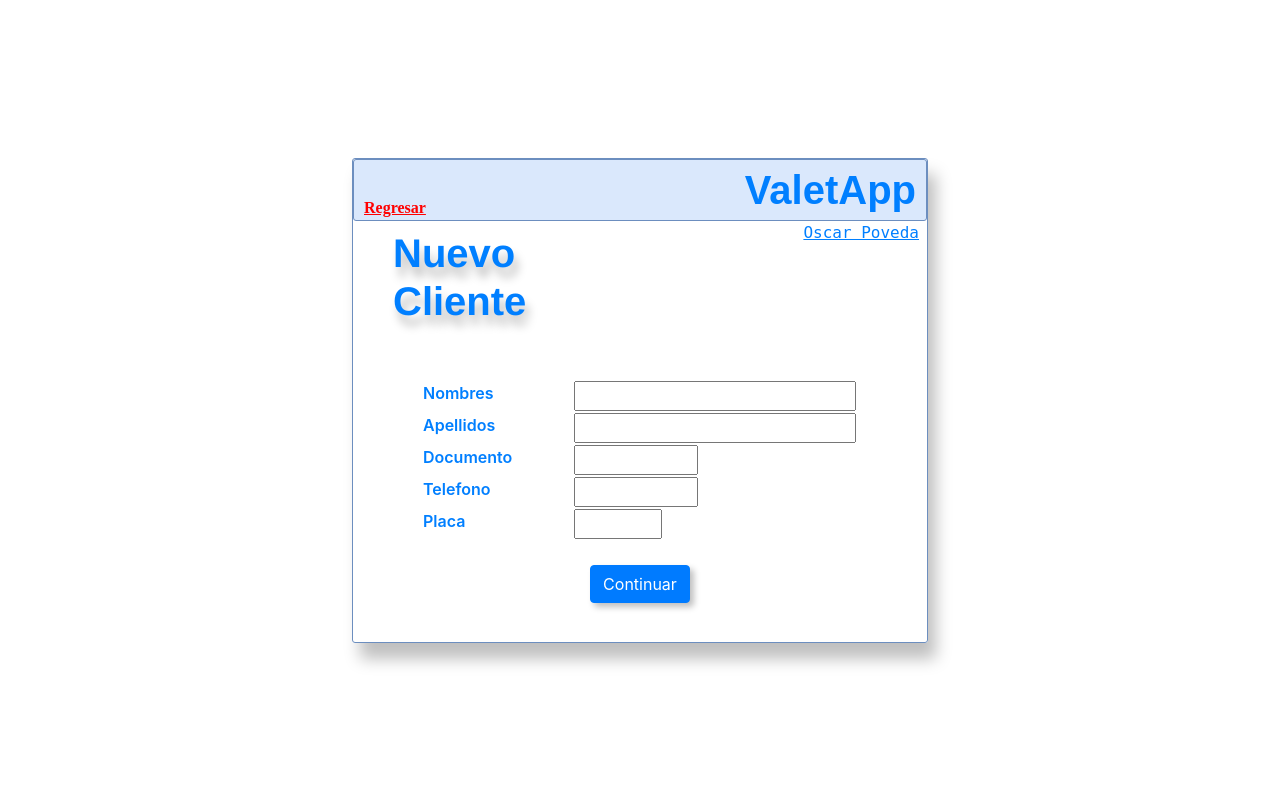
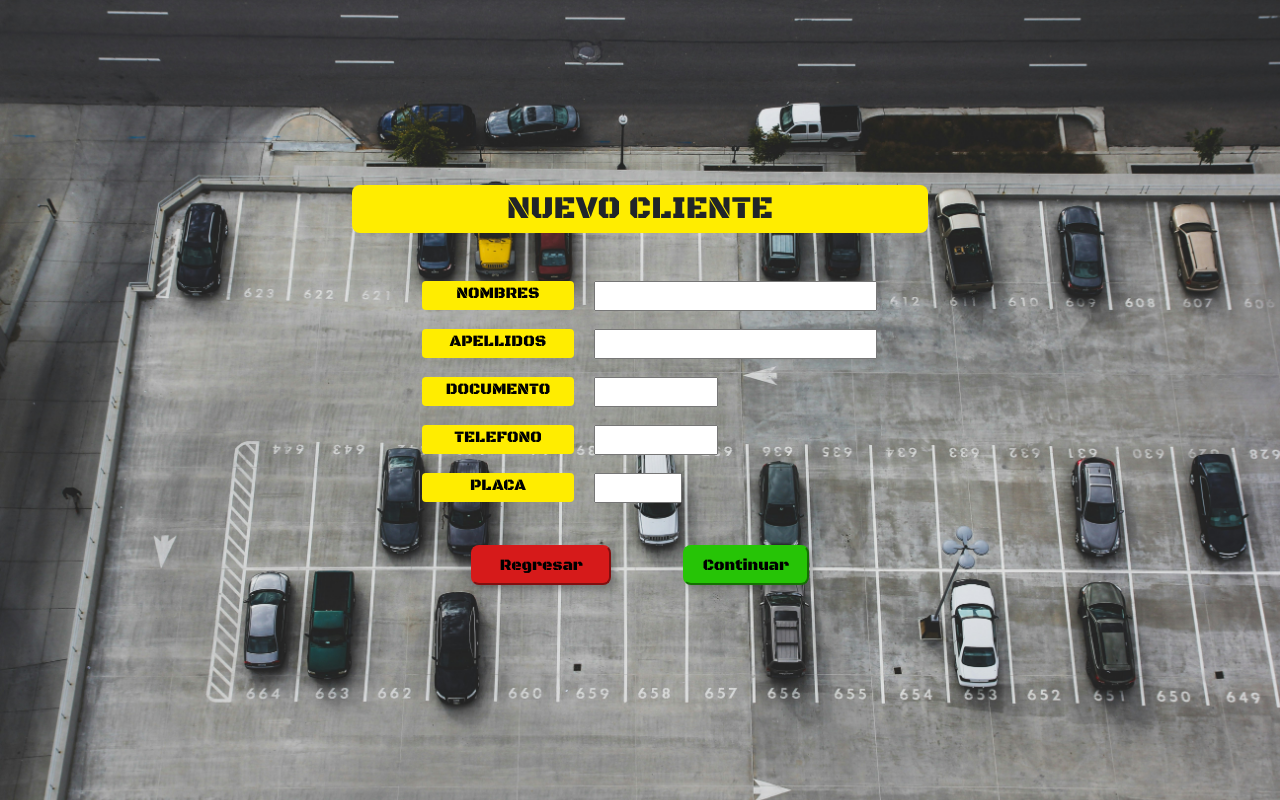
Before and after one commit to Oskrpov/ValetApp, a PHP site: page /src/nuevo_cliente.html in a window 1280 px wide. Run offline with PHP 8.4, Linux system fonts and the light colour scheme.

Commit message:
actualización pagina de nuevo cliente

```diff
--- a/css/Estilo_Nuevo_Cliente.css
+++ b/css/Estilo_Nuevo_Cliente.css
@@ -1,153 +1,46 @@
+body{
+    background-image: url(../src/sources/john-matychuk-yvfp5YHWGsc-unsplash.jpg);
+    background-size:cover;
+    background-attachment: fixed;
+}
 .formulario{
-    border-style: solid;
-    border-color: #6C8EBF;
-    border-width: 1px;
-    border-radius: 3px;
-    border-radius: 3px;
     width: 45%;
-    box-shadow: 8.0px 16.0px 16.0px hsl(0deg 0% 0% / 0.25);
 }
-.titulo{
+.seccion{
     display: flex;
-    flood-color: #007FFF;
-    font-size: 40px;
-    font-weight: bold;
-    font-family: Arial, Helvetica, sans-serif;
-    background-color: #DAE8FC;
-    border-style: solid;
-    border-color: #6C8EBF;
-    border-width: 1px;
-    border-radius: 3px;
 }
-.regresar{
-    margin-left: 10px;
-    color: red;
-    text-decoration: underline;
-    font-family: 'Times New Roman';
-    display: inline-table;
-    font-size: medium;
-    width: 50%;
-   text-align: left;
+label{
+    text-align: center;
+    border-radius: 4px;
+    background-color: #ffed00;
+    width: 100%;
+    height: 60%;
 }
 .texto{
-    margin-left: 30px;
-    color: red;
-    display: table-cell;
-    vertical-align: bottom;
-}
-.ValetApp{
-    color: #007FFF;
-    margin-right: 10px;
-    width: 50%;
-    text-align: right;
-}
-.header{
-    display: flex;
-}
-.nuevocliente{
-    font-size: 400px;
-    margin-top: 8px;
-    margin-left: 40px;
-    width: 50%;
-    text-align: left;
-}
-.nuevocliente h3{
-    color: #007fff;
-    font-weight: bold;
-    font-family: Helvetica;
-    font-size: 40px;
-    text-shadow: 4.0px 10.0px 10.0px hsl(0deg 0% 0% / 0.25);
-}
-.usuarioreg{
-    text-decoration: underline;
-    font-family: monospace;
-    color: #007FFF;
-    margin-right: 3px;
-    font-family:monospace;
-    width: 50%;
-    text-align: right;
-}
-.usuarioreg a{
-    margin-right: 5px;
-}
-.sec1{
-    display: flex;
-}
-.nomb{
+    font-family: "Black Ops One", serif;
     margin-left: 70px;
-    color: #007FFF;
+    color: black;
     width: 30%;
     text-align: left;
 }
-.inp1{
+.input1{
     margin-right: 0;
     width: 70%;
 }
-.inpnombres{
+.inptexto{
+    margin-left: 20px;
     width: 80%;
 }
-.sec2{
-    display: flex;
-}
-.apell{
-    margin-left: 70px;
-    color: #007FFF;
-    width: 30%;
-    text-align: left;
-}
-.inp2{
-    margin-right: 0;
-    width: 70%;
-}
-.inpapellidos{
-    width: 80%;
-}
-.sec3{
-    display: flex;
-}
-.doc{
-    margin-left: 70px;
-    color: #007FFF;
-    width: 30%;
-    text-align: left;
-}
-.inp3{
-    margin-right: 0;
-    width: 70%;
-}
 .inpdocumento{
+    margin-left: 20px;
     width: 35%;
 }
-.sec4{
-    display: flex;
-}
-.tel{
-    margin-left: 70px;
-    color: #007FFF;
-    width: 30%;
-    text-align: left;
-}
-.inp4{
-    margin-right: 0;
-    width: 70%;
-}
 .inptelefono{
+    margin-left: 20px;
     width: 35%;
 }
-.sec5{
-    display: flex;
-}
-.plac{
-    margin-left: 70px;
-    color: #007FFF;
-    width: 30%;
-    text-align: left;
-}
-.inp5{
-    margin-right: 0;
-    width: 70%;
-}
 .inpplaca{
+    margin-left: 20px;
     width: 25%;
 }
 .boton{
@@ -155,18 +48,37 @@
     justify-content: center;
     margin-bottom: 15px;
 }
-label{
-    font-weight: 600;
-}
 button{
+    height: 40px;
+    width: 140px;
     box-shadow: 4.0px 4.0px 6.0px hsl(0deg 0% 0% / 0.25);
 }
-#botonbuscar{
-    margin-left: 46px;
-    width: 120px;
-    height: 35px;
+#Continuar:hover{
+    background: #26a80c;
+    color: rgb(0, 0, 0);
 }
-#titulo{
-    margin-top: 20px;
-    font-size: 30px;
+#Continuar{
+    border-color: #26c406;
+    background-color: #26c406;
+    font-family: "Black Ops One", serif;
+    border-radius: 8px;
+    margin-left: 10%;
 }
+#regresar:hover{
+    background: #b61616;
+    color: rgb(0, 0, 0);
+}
+#regresar{
+    background-color: #d61a1a;
+    border-color: #d61a1a;
+    font-family: "Black Ops One", serif;
+    border-radius: 8px;
+    margin-right: 10%;
+}
+.titulo{
+    background-color: #ffed00;
+    border-radius: 8px;
+    text-align: center;
+    font-size: xx-large;
+    font-family: "Black Ops One", serif;
+}
--- a/js/main.js
+++ b/js/main.js
@@ -18,3 +18,11 @@ document.addEventListener("click", (e)=>{
     if(e.target.matches("#cierre")) location.href="inicio_sesión.html"
 }
 )
+document.addEventListener("click", (e)=>{
+    if(e.target.matches("#regresar")) location.href="index.html"
+}
+)
+document.addEventListener("click", (e)=>{
+    if(e.target.matches("#Continuar")) location.href="novedades_vehiculo.html"
+}
+)
--- a/src/index.html
+++ b/src/index.html
@@ -7,8 +7,8 @@
     <link rel="stylesheet" href="../css/estilo_Index.css">
     <link rel="stylesheet" href="https://stackpath.bootstrapcdn.com/bootstrap/4.3.1/css/bootstrap.min.css" integrity="sha384-ggOyR0iXCbMQv3Xipma34MD+dH/1fQ784/j6cY/iJTQUOhcWr7x9JvoRxT2MZw1T" crossorigin="anonymous">
     <link rel="preconnect" href="https://fonts.googleapis.com">
-  <link rel="preconnect" href="https://fonts.gstatic.com" crossorigin>
-<link href="https://fonts.googleapis.com/css2?family=Black+Ops+One&display=swap" rel="stylesheet">
+    <link rel="preconnect" href="https://fonts.gstatic.com" crossorigin>
+    <link href="https://fonts.googleapis.com/css2?family=Black+Ops+One&display=swap" rel="stylesheet">
   </head>
   <body class="d-flex justify-content-center align-items-center vh-100">
   <div class=" formulario">
--- a/src/nuevo_cliente.html
+++ b/src/nuevo_cliente.html
@@ -4,70 +4,65 @@
     <title>Cliente Nuevo</title>
     <meta charset="utf-8">
     <meta name="viewport" content="width=device-width, initial-scale=1, shrink-to-fit=no">
+    <link rel="preconnect" href="https://fonts.googleapis.com">
+    <link rel="preconnect" href="https://fonts.gstatic.com" crossorigin>
+    <link href="https://fonts.googleapis.com/css2?family=Black+Ops+One&display=swap" rel="stylesheet">
     <link rel="stylesheet" href="../css/Estilo_Nuevo_Cliente.css">
     <link rel="stylesheet" href="https://stackpath.bootstrapcdn.com/bootstrap/4.3.1/css/bootstrap.min.css" integrity="sha384-ggOyR0iXCbMQv3Xipma34MD+dH/1fQ784/j6cY/iJTQUOhcWr7x9JvoRxT2MZw1T" crossorigin="anonymous">
   </head>
   <body class="d-flex justify-content-center align-items-center vh-100">
     <div class="formulario">
-        <div class="titulo">
-            <div class="regresar">
-                <a class="texto" href="../src/Index.html">Regresar</a>
-            </div>
-            <div class="ValetApp">
-                <a>ValetApp</a>
-            </div>
-        </div>
-        <header class="header">
-            <div class="nuevocliente">
-                <h3>Nuevo Cliente</h3>
-            </div>
-            <div class="usuarioreg">
-                <a>Oscar Poveda</a>
-            </div>
-        </header>
-        <div class="contenido"><br><br>
-            <section class="sec1">
-                <div class="nomb">
-                    <label>Nombres</label>
+        <div class="titulo">NUEVO CLIENTE</div>
+        <div><br><br>
+            <section class="seccion">
+                <div class="texto">
+                    <label>NOMBRES</label>
                 </div>
-                <div class="inp1">
-                    <input type="text" class="inpnombres">
+                <div class="input1">
+                    <input type="text" class="inptexto">
                 </div>
+                <br><br>
             </section>
-            <section class="sec2">
-                <div class="apell">
-                    <label>Apellidos</label>
+            <section class="seccion">
+                <div class="texto">
+                    <label>APELLIDOS</label>
                 </div>
-                <div class="inp2">
-                    <input type="text" class="inpapellidos">
+                <div class="input1">
+                    <input type="text" class="inptexto">
                 </div>
+                <br><br>
             </section>
-            <section class="sec3">
-                <div class="doc">
-                    <label>Documento</label>
+            <section class="seccion">
+                <div class="texto">
+                    <label>DOCUMENTO</label>
                 </div>
-                <div class="inp3">
+                <div class="input1">
                     <input type="text" class="inpdocumento">
                 </div>
+                <br><br>
             </section>
-            <section class="sec4">
-                <div class="tel">
-                    <label>Telefono</label>
+            <section class="seccion">
+                <div class="texto">
+                    <label>TELEFONO</label>
                 </div>
-                <div class="inp4">
+                <div class="input1">
                     <input type="text" class="inptelefono">
                 </div>
+                <br><br>
             </section>
-            <section class="sec5">
-                <div class="plac">
-                    <label>Placa</label>
+            <section class="seccion">
+                <div class="texto">
+                    <label>PLACA</label>
                 </div>
-                <div class="inp5">
+                <div class="input1">
                     <input type="text" class="inpplaca">
                 </div>
+                <br><br>
             </section><br>
             <div class="boton">
-                <button class="btn btn-primary">Continuar</button>
+                <button id="regresar">Regresar</button>
+            <div class="boton">
+                <button id="Continuar">Continuar</button>
             </div><br>
         </div>
     </div>
```
